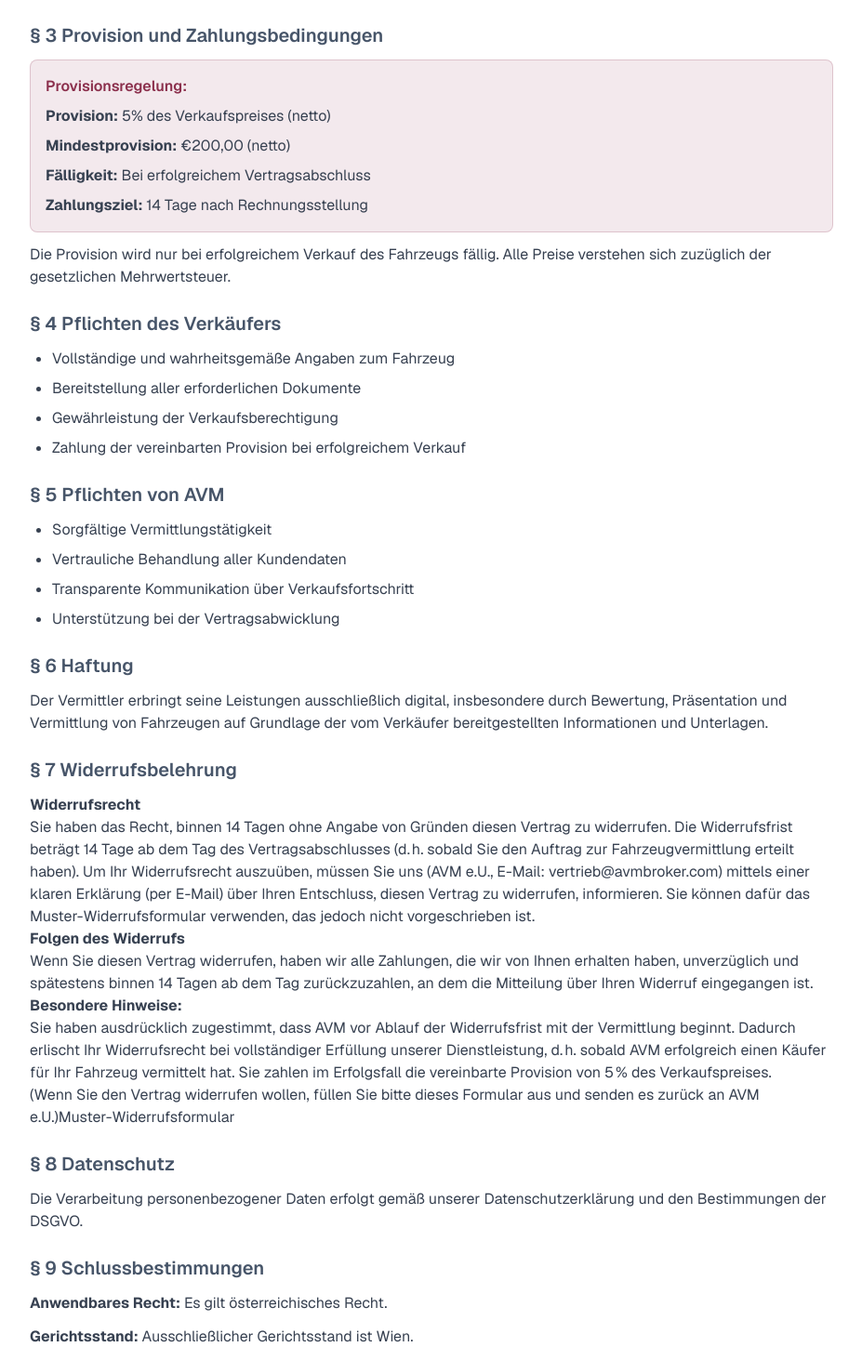
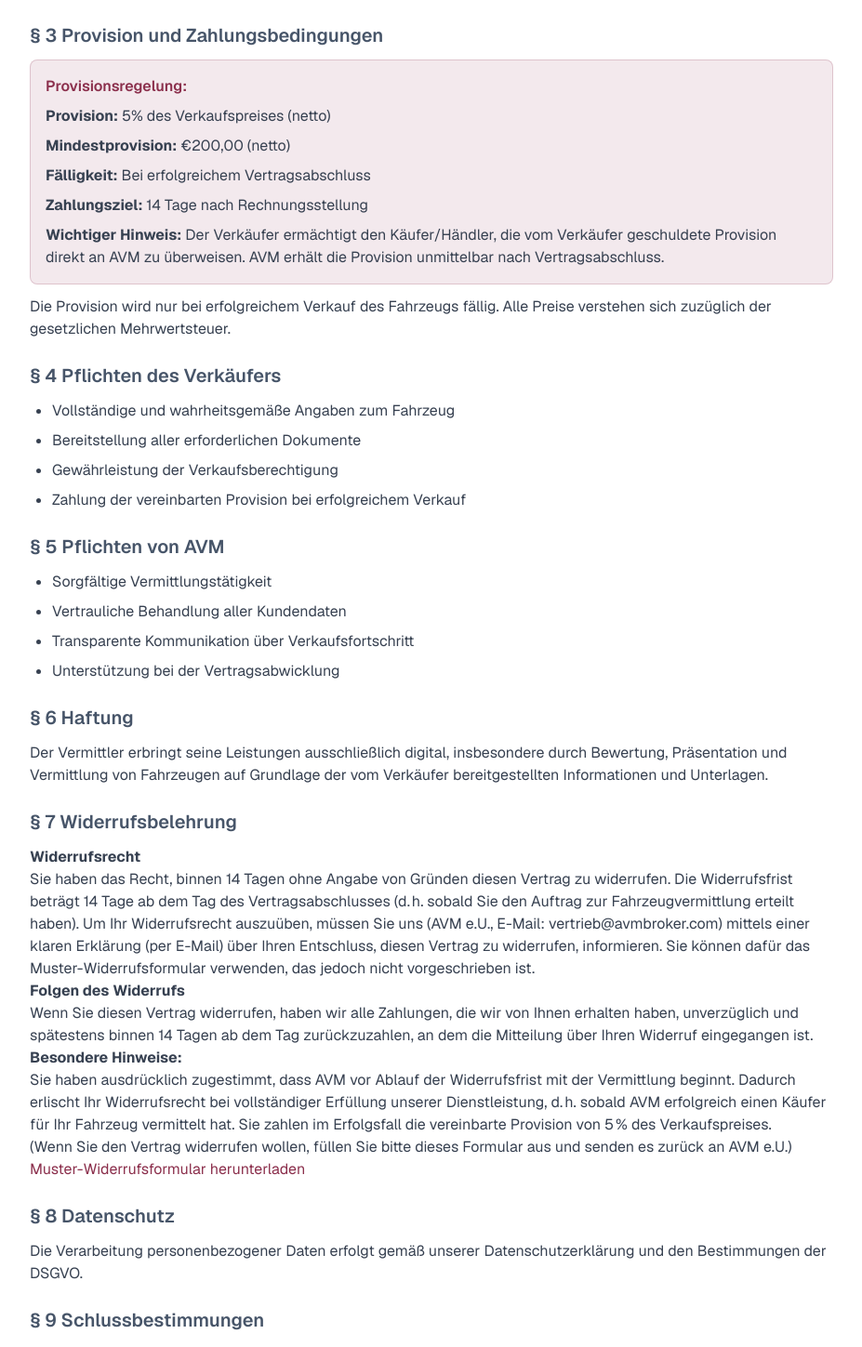
Before and after one commit to vertrieb-source/avm, a Next.js app: page /agb in a window 1280 px wide. Shown: the part 505-1954 px from the top of the page at 93% size, without its empty margins (176-1103 px from the left). Built offline with nearby package versions, Linux system fonts and the light colour scheme.

Commit message:
Add files via upload

```diff
--- a/app/agb/page.tsx
+++ b/app/agb/page.tsx
@@ -68,6 +68,9 @@ export default function AGBPage() {
                   <li>
                     <strong>Zahlungsziel:</strong> 14 Tage nach Rechnungsstellung
                   </li>
+                   <li>
+                    <strong>Wichtiger Hinweis:</strong> Der Verkäufer ermächtigt den Käufer/Händler, die vom Verkäufer geschuldete Provision direkt an AVM zu überweisen. AVM erhält die Provision unmittelbar nach Vertragsabschluss.
+                  </li>
                 </ul>
               </div>
               <p className="text-muted-foreground mt-3">
@@ -119,7 +122,10 @@ export default function AGBPage() {
               Sie zahlen im Erfolgsfall die vereinbarte Provision von 5 % des Verkaufspreises.</p>
 
               (Wenn Sie den Vertrag widerrufen wollen, füllen Sie bitte dieses Formular aus und senden es zurück an AVM e.U.)
-              <a href="https://www.wko.at/wien/gewerbe-handwerk/berufsfotografie/muster-widerrufsformular.pdf">Muster-Widerrufsformular</a>
+              <p>
+                <a href="https://www.wko.at/wien/gewerbe-handwerk/berufsfotografie/muster-widerrufsformular.pdf" className="text-primary hover:underline">Muster-Widerrufsformular herunterladen</a>
+              </p>
+
               </p>
             </section>
 
```
